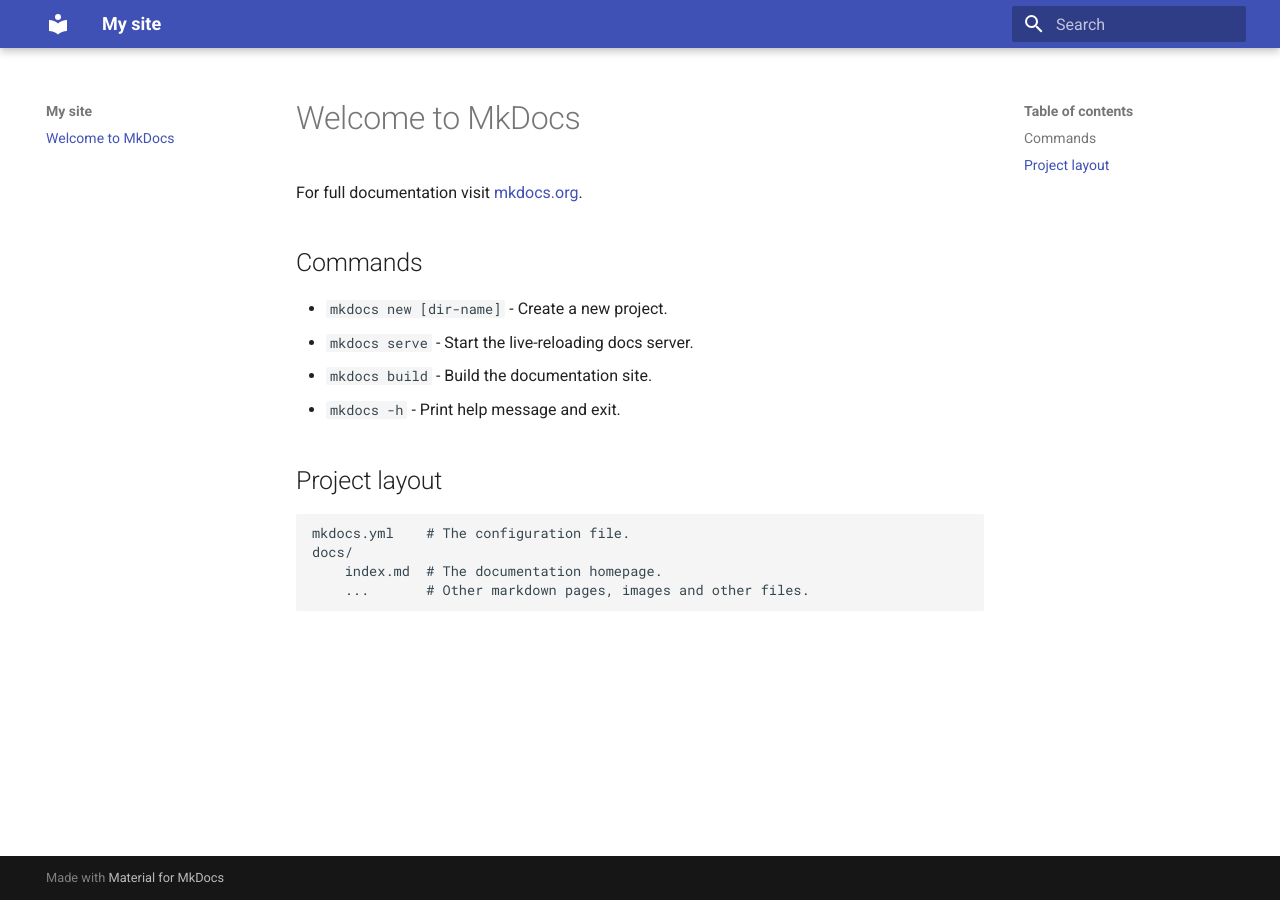
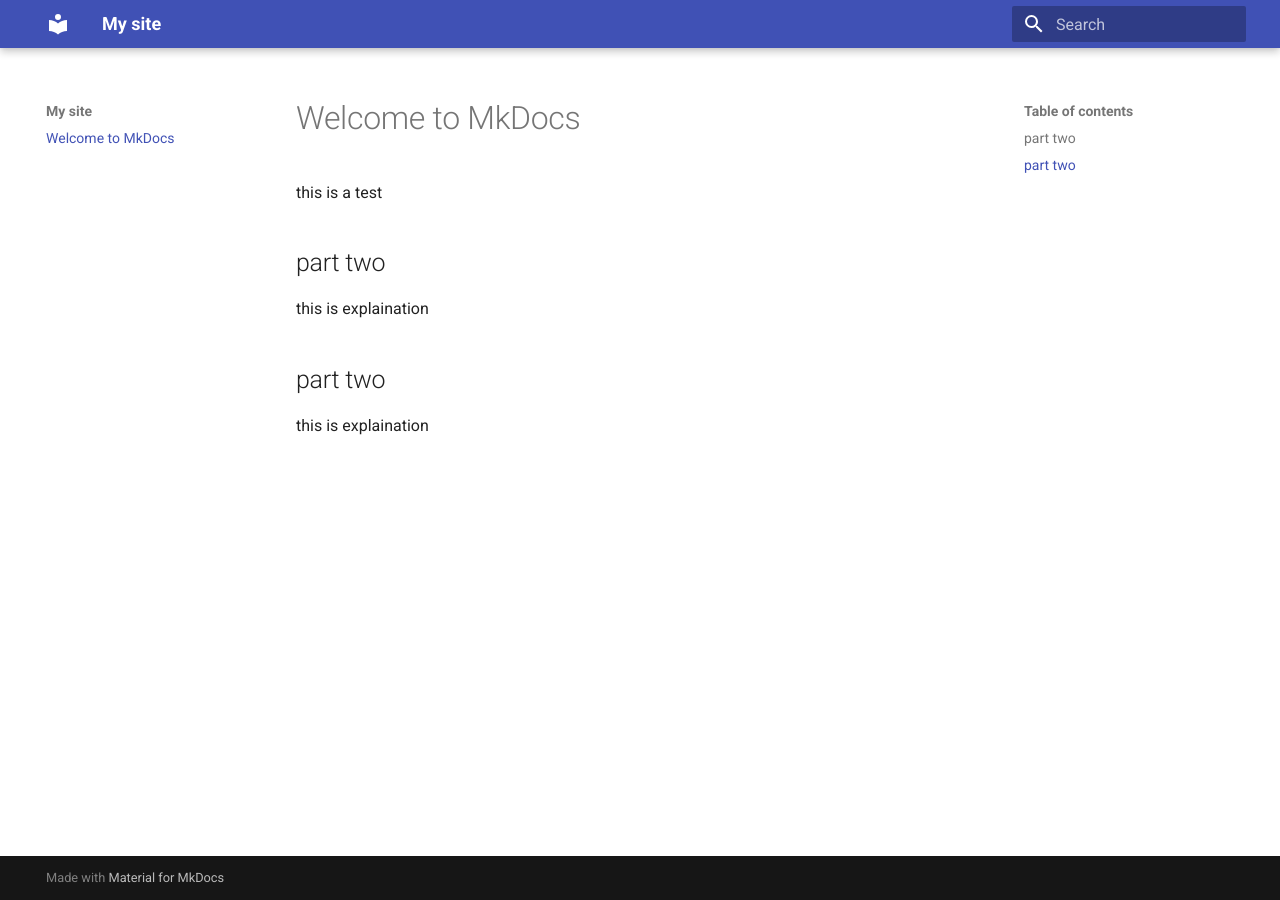
Before and after one commit to Mohammad-Khazaee/Mohammad-Khazaee.github.io, an MkDocs documentation site: the page built from docs/index.md, in a window 1280 px wide. Built offline with MkDocs 1.6.1 and Material for MkDocs 9.7.7, drawn with Linux system fonts in a browser that asks for light colours.

Commit message:
third test

```diff
--- a/docs/index.md
+++ b/docs/index.md
@@ -1,17 +1,11 @@
 # Welcome to MkDocs
 
-For full documentation visit [mkdocs.org](https://www.mkdocs.org).
+ this is a test
 
-## Commands
+## part two
 
-* `mkdocs new [dir-name]` - Create a new project.
-* `mkdocs serve` - Start the live-reloading docs server.
-* `mkdocs build` - Build the documentation site.
-* `mkdocs -h` - Print help message and exit.
+this is explaination
 
-## Project layout
+## part two
 
-    mkdocs.yml    # The configuration file.
-    docs/
-        index.md  # The documentation homepage.
-        ...       # Other markdown pages, images and other files.
+this is explaination
```
